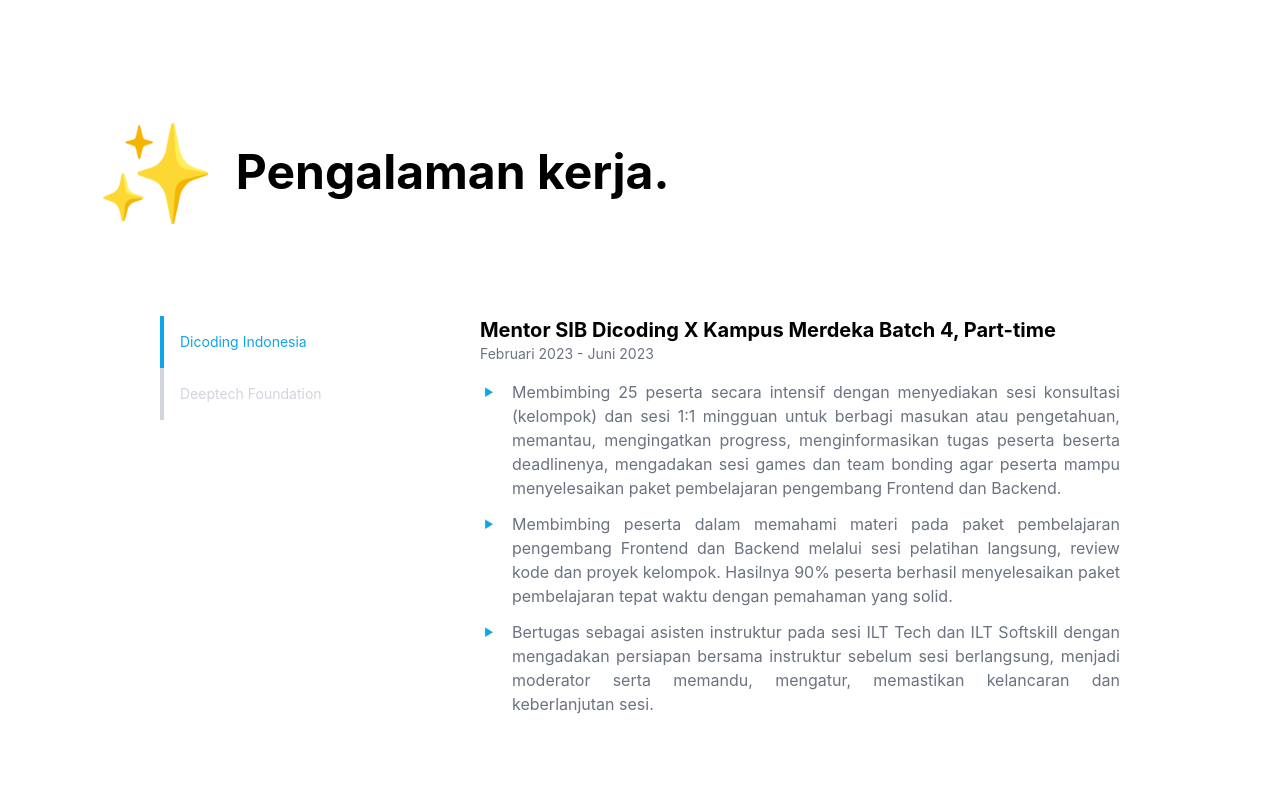
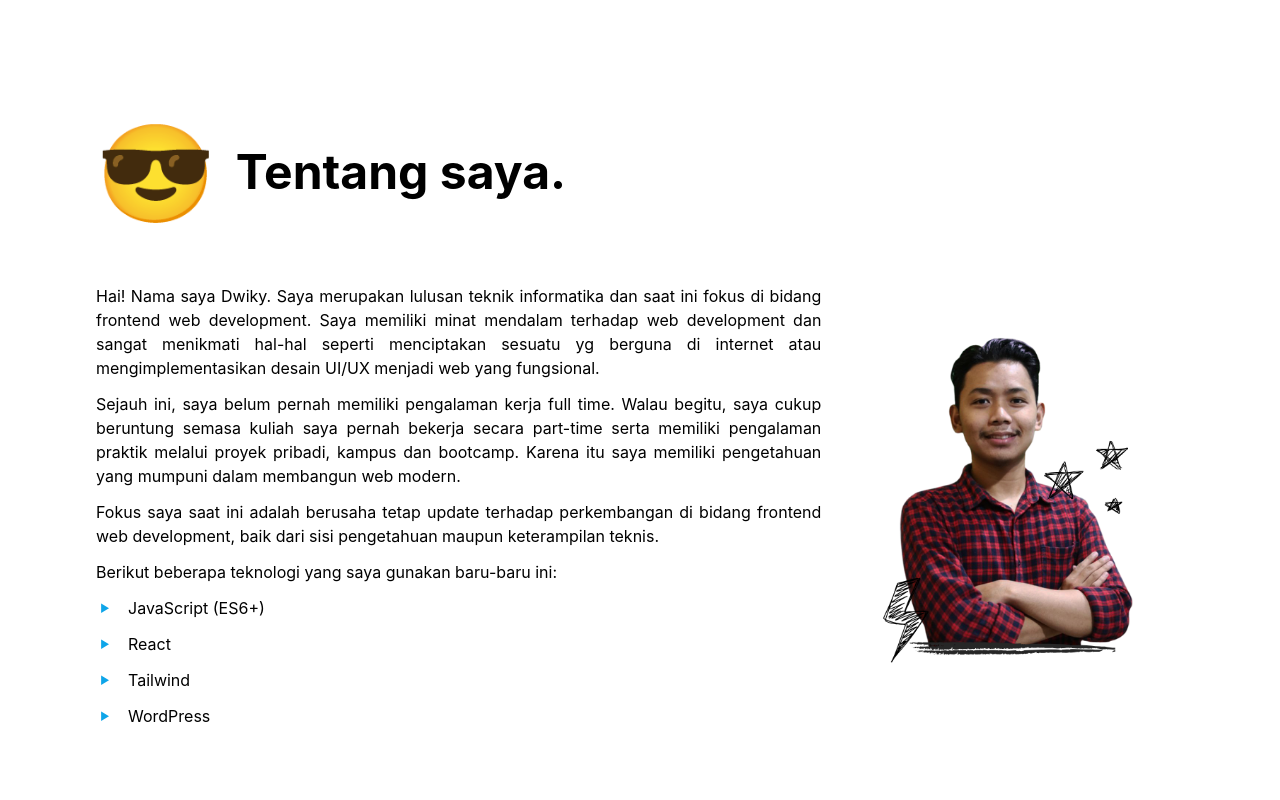
Before and after one commit to DwkLoki/portfolio-website, a React (Create React App) app: page / in a window 1280 px wide. Shown: the part 740-1540 px from the top of the page. Built offline with nearby package versions, Linux system fonts and the light colour scheme.

Commit message:
experience section dan about me section selesai

```diff
--- a/src/App.js
+++ b/src/App.js
@@ -28,6 +28,44 @@
       </section>
 
       <section className='mx-24 mt-16'>
+        <div className='flex items-center space-x-5'>
+          <div className='text-8xl'>
+            😎
+          </div>
+          <h2 className="text-5xl font-bold w-fit">
+            Tentang saya.
+          </h2>
+        </div>
+        <div className="mt-16 flex">
+          <div className='flex flex-col space-y-3 w-2/3 text-justify'>
+            <p>
+              Hai! Nama saya Dwiky. Saya merupakan lulusan teknik informatika dan saat ini fokus di bidang frontend web development.
+              Saya memiliki minat mendalam terhadap web development dan sangat menikmati hal-hal seperti menciptakan sesuatu yg berguna di internet atau mengimplementasikan desain UI/UX menjadi web yang fungsional.
+            </p>
+            <p>
+              Sejauh ini, saya belum pernah memiliki pengalaman kerja full time. Walau begitu, saya cukup beruntung semasa kuliah saya pernah bekerja secara part-time serta memiliki pengalaman praktik melalui proyek pribadi, kampus dan bootcamp.
+              Karena itu saya memiliki pengetahuan yang mumpuni dalam membangun web modern.
+            </p>
+            <p>
+              Fokus saya saat ini adalah berusaha tetap update terhadap perkembangan di bidang frontend web development, baik dari sisi pengetahuan maupun keterampilan teknis.
+            </p>
+            <p>
+              Berikut beberapa teknologi yang saya gunakan baru-baru ini:
+            </p>
+            <ul className=''>
+              <li className='relative text-justify pl-8 mb-3 before:absolute before:content-["‣"] before:left-0 before:-top-2 before:text-3xl before:text-sky-500'>JavaScript (ES6+)</li>
+              <li className='relative text-justify pl-8 mb-3 before:absolute before:content-["‣"] before:left-0 before:-top-2 before:text-3xl before:text-sky-500'>React</li>
+              <li className='relative text-justify pl-8 mb-3 before:absolute before:content-["‣"] before:left-0 before:-top-2 before:text-3xl before:text-sky-500'>Tailwind</li>
+              <li className='relative text-justify pl-8 mb-3 before:absolute before:content-["‣"] before:left-0 before:-top-2 before:text-3xl before:text-sky-500'>WordPress</li>
+            </ul>
+          </div>
+          <div className='w-1/3'>
+            <img src='./images/foto-profil.png' alt='foto profil'/>
+          </div>
+        </div>
+      </section>
+
+      <section className='mx-24 my-44'>
         <div className='flex items-center space-x-5'>
           <div className='text-8xl'>
             ✨
@@ -127,8 +165,8 @@
                   </ul>
                 </td>
                 <td className='px-8 pt-4 pb-8 flex space-x-5 text-xl'>
-                  <a href='#' target='_blank' rel='noreferrer noopener'><FiGithub /></a>
-                  <a href='#' target='_blank' rel='noreferrer noopener'><FiExternalLink /></a>
+                  <a className='hover:text-sky-500' href='#' target='_blank' rel='noreferrer noopener'><FiGithub /></a>
+                  <a className='hover:text-sky-500' href='#' target='_blank' rel='noreferrer noopener'><FiExternalLink /></a>
                 </td>
               </tr>
               <tr>
@@ -158,18 +196,18 @@
           </h2>
         </div>
         <p className='text-justify my-8 w-2/3 mx-auto'>
-          Meskipun saya masih seorang junior dengan pengalaman terbatas, saya memiliki semangat dan minat yang besar terhadap frontend web development dan tekad untuk terus belajar serta berkembang. Saya sadar bidang ini cepat berubah, karena itu saya berkomitmen untuk terus meningkatkan keterampilan saya.
+          Meskipun saya masih seorang junior dengan pengalaman terbatas, saya memiliki semangat dan minat yang besar terhadap frontend web development dan tekad untuk terus belajar serta berkembang.
           <br/><br/>
-          Saya memahami bahwa memberikan kesempatan kepada saya mungkin sebuah tantangan, tetapi saya percaya bahwa dengan potensi dan dedikasi saya, saya bisa menjadi junior frontend web developer terbaik yang pernah Anda rekrut.
+          Saya memahami bahwa memberikan kesempatan kepada saya mungkin sebuah tantangan bagi anda, tetapi saya percaya bahwa dengan potensi dan dedikasi saya, serta komitmen untuk terus meningkatkan keterampilan saya. saya bisa menjadi junior frontend web developer yang bisa anda andalkan.
         </p>
         <ul className='flex space-x-5 my-6 text-2xl justify-center'>
-          <li className='bg-yellow-200 p-2 rounded-lg'>
+          <li className='cursor-pointer bg-yellow-200 p-2 rounded-lg relative top-0 left-0 border-2 border-black transition-all duration-300 before:absolute before:top-0 before:left-0 before:-z-[1] before:h-full before:w-full before:bg-black before:rounded-lg before:transition-all before:content-[""] hover:-top-1 hover:-left-1 before:hover:top-1 before:hover:left-1 before:hover:h-[42px] before:hover:w-[42px] before:duration-300'>
             <a href='http://linkedin.com/in/dwiky-darmawansyah-1221a0200' target='_blank' rel='noreferrer noopener'><FaLinkedinIn /></a>
           </li>
-          <li className='bg-yellow-200 p-2 rounded-lg'>
+          <li className='cursor-pointer bg-yellow-200 p-2 rounded-lg relative top-0 left-0 border-2 border-black transition-all duration-300 before:absolute before:top-0 before:left-0 before:-z-[1] before:h-full before:w-full before:bg-black before:rounded-lg before:transition-all before:content-[""] hover:-top-1 hover:-left-1 before:hover:top-1 before:hover:left-1 before:hover:h-[42px] before:hover:w-[42px] before:duration-300'>
             <a href='mailto:dwiky.darmawansyah@gmail.com' target='_blank' rel='noreferrer noopener'><FiMail /></a>
           </li>
-          <li className='bg-yellow-200 p-2 rounded-lg'>
+          <li className='cursor-pointer bg-yellow-200 p-2 rounded-lg relative top-0 left-0 border-2 border-black transition-all duration-300 before:absolute before:top-0 before:left-0 before:-z-[1] before:h-full before:w-full before:bg-black before:rounded-lg before:transition-all before:content-[""] hover:-top-1 hover:-left-1 before:hover:top-1 before:hover:left-1 before:hover:h-[42px] before:hover:w-[42px] before:duration-300'>
             <a href='http://github.com/DwkLoki' target='_blank' rel='noreferrer noopener'><FiGithub /></a>
           </li>
         </ul>
--- a/src/components/ExperienceSection.jsx
+++ b/src/components/ExperienceSection.jsx
@@ -15,7 +15,7 @@
                             onClick={() => setSelectedCompany(experience)}
                             className={`cursor-pointer p-4 text-sm ${selectedCompany.company === experience.company
                                     ? "border-l-4 border-sky-500 text-sky-500"
-                                    : "border-l-4 border-gray-300 text-gray-300 bg-white"
+                                    : "border-l-4 border-gray-400 text-gray-400 bg-white"
                                 } transition-all hover:bg-sky-50 hover:text-sky-500`}
                         >
                             {experience.company}
--- a/src/components/ProjectItem.jsx
+++ b/src/components/ProjectItem.jsx
@@ -28,19 +28,19 @@
                     <div className='flex space-x-5 my-6 text-xl'>
                         {
                             link.gitlab &&
-                            <a href={link.gitlab} target='_blank' rel='noreferrer noopener'>
+                            <a className="hover:text-sky-500" href={link.gitlab} target='_blank' rel='noreferrer noopener'>
                                 <FiGitlab />
                             </a>
                         }
                         {
                             link.github &&
-                            <a href={link.github} target='_blank' rel='noreferrer noopener'>
+                            <a className="hover:text-sky-500" href={link.github} target='_blank' rel='noreferrer noopener'>
                                 <FiGithub />
                             </a>
                         }
                         {
                             link.preview &&
-                            <a href={link.preview} target='_blank' rel='noreferrer noopener'>
+                            <a className="hover:text-sky-500" href={link.preview} target='_blank' rel='noreferrer noopener'>
                                 <FiExternalLink />
                             </a>
                         }
--- a/src/data.js
+++ b/src/data.js
@@ -4,9 +4,8 @@
     role: "Mentor SIB Dicoding X Kampus Merdeka Batch 4, Part-time",
     duration: "Februari 2023 - Juni 2023",
     description: [
-      "Membimbing 25 peserta secara intensif dengan menyediakan sesi konsultasi (kelompok) dan sesi 1:1 mingguan untuk berbagi masukan atau pengetahuan, memantau, mengingatkan progress, menginformasikan tugas peserta beserta deadlinenya, mengadakan sesi games dan team bonding agar peserta mampu menyelesaikan paket pembelajaran pengembang Frontend dan Backend.",
-      "Membimbing peserta dalam memahami materi pada paket pembelajaran pengembang Frontend dan Backend melalui sesi pelatihan langsung, review kode dan proyek kelompok. Hasilnya 90% peserta berhasil menyelesaikan paket pembelajaran tepat waktu dengan pemahaman yang solid.",
-      "Bertugas sebagai asisten instruktur pada sesi ILT Tech dan ILT Softskill dengan mengadakan persiapan bersama instruktur sebelum sesi berlangsung, menjadi moderator serta memandu, mengatur, memastikan kelancaran dan keberlanjutan sesi.",
+      "Membimbing 25 peserta dalam memahami materi pada paket pembelajaran pengembang Frontend dan Backend melalui sesi konsultasi (kelompok), sesi 1:1 mingguan, sesi pelatihan langsung, review kode dan proyek kelompok. Hasilnya 90% peserta berhasil menyelesaikan paket pembelajaran tepat waktu dengan pemahaman yang solid.",
+      "Bertugas sebagai moderator serta membantu instruktur mempersiapkan sesi ILT (Instructor-Led Training) Tech dan ILT Softskill.",
     ],
   },
   {
@@ -14,7 +13,7 @@
     role: "Social Media Specialist, Part-time",
     duration: "November 2021 - Maret 2022",
     description: [
-      "Mengelola akun media sosial Deeptech, termasuk Twitter, LinkedIn, dan Instagram.",
+      "Mengelola akun media sosial Deeptech seperti Twitter, LinkedIn, dan Instagram.",
       "Bekerja sama dengan tim media dalam membuat dan menjadwalkan konten harian seputar dunia teknologi informasi khususnya startup, software development, management project, pemrograman dan sebagainya.",
       "Menganalisis tren media sosial untuk membuat konten yang menarik dan informatif serta mengembangkan strategi konten untuk meningkatkan keterlibatan pengguna dan pengikut.",
       "Melakukan analisis kinerja media sosial menggunakan fitur analitik di instagram serta menyusun laporan bulanan tentang kinerja konten dan pertumbuhan pengikut.",
```
Also changed, not shown: public/images/foto-profil.png (added).
